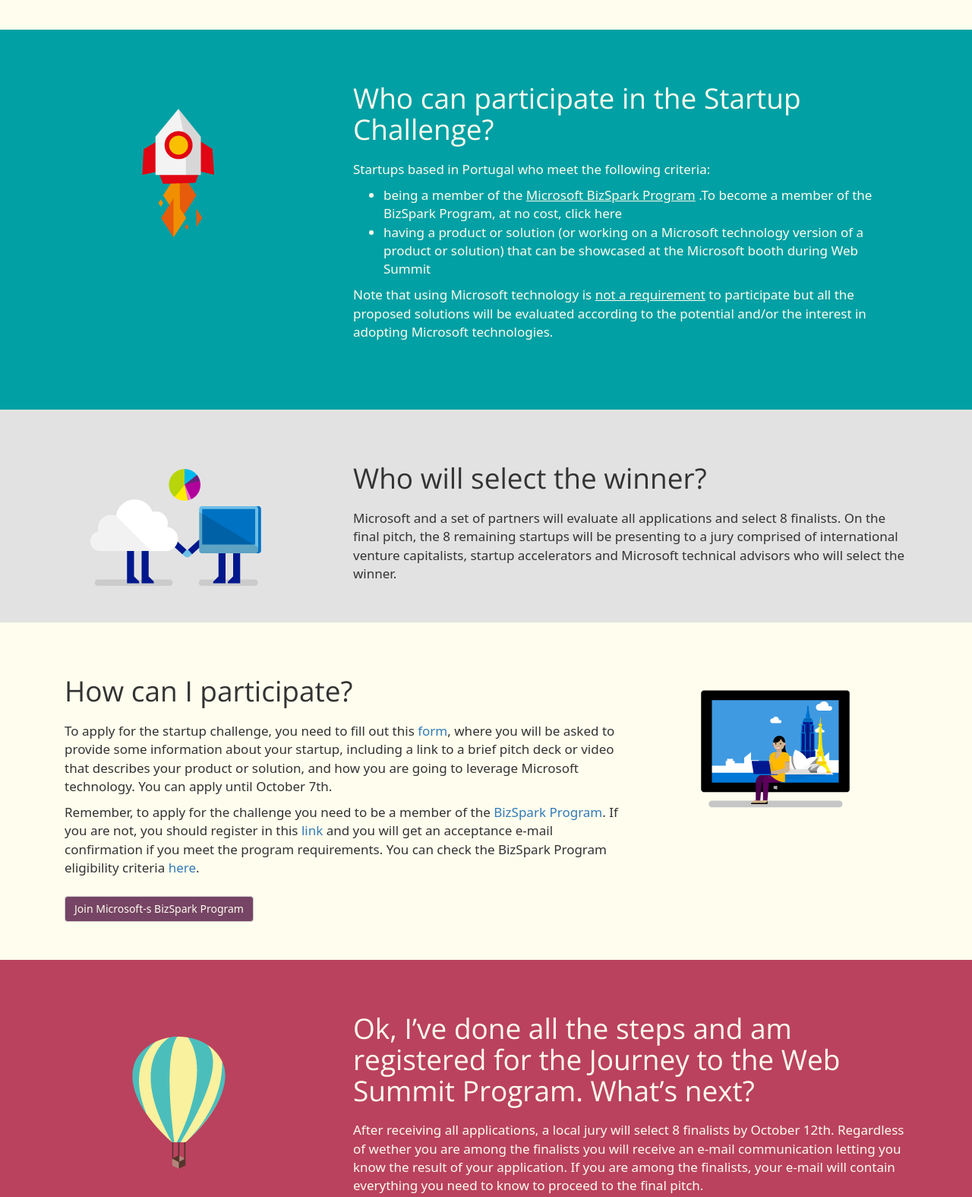
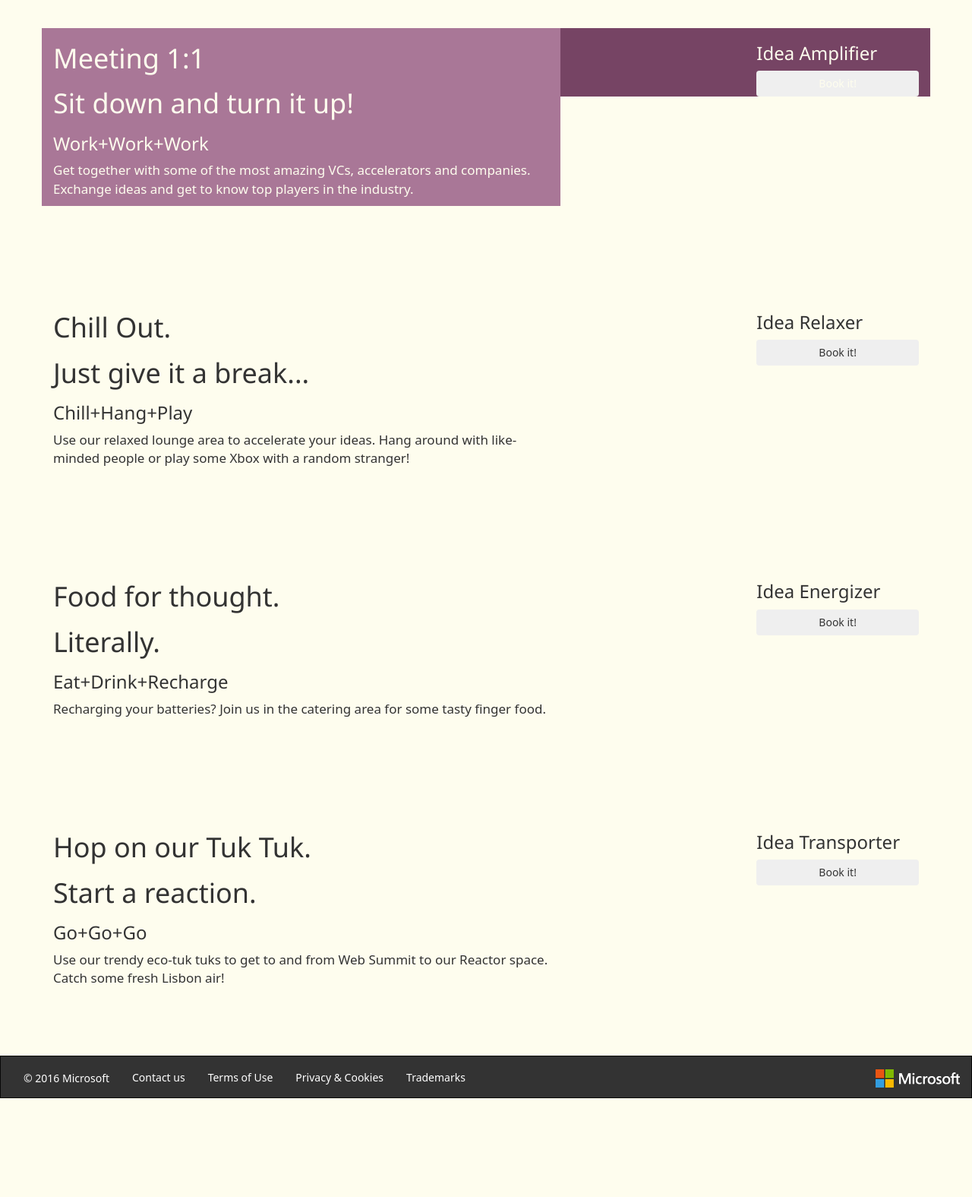
Before and after one commit to DXPortugal/LXReactor, a plain HTML site: page wwwroot/index.html in a window 1280 px wide. Shown: the part 952-2527 px from the top of the page at 76% size. After the commit the page ends 2397 px from the top, so only its background shows below. Drawn offline with nearby package versions, Linux system fonts and the light colour scheme; a web font is replaced by a local one.

Commit message:
Structuring touch up

```diff
--- a/wwwroot/css/styles.css
+++ b/wwwroot/css/styles.css
@@ -139,6 +139,7 @@
     text-align: center;
     padding-top: 10px;
     padding-bottom: 10px;
+    color: darkblue
 }
 
 .pageTitle {
@@ -522,6 +523,10 @@
     background-color: #BA425E;
 }
 
+.lightpurplebg {
+    background-color: #A97797;
+}
+
 .purplebg {
     background-color: #764464;
 }
--- a/wwwroot/index.html
+++ b/wwwroot/index.html
@@ -6,7 +6,7 @@
 	<link rel="stylesheet" href="css/styles.css">
 	<link rel="stylesheet" href="http://cdnjs.cloudflare.com/ajax/libs/font-awesome/4.6.3/css/font-awesome.min.css">
 	<link rel="stylesheet" type="text/css" href="//fonts.googleapis.com/css?family=Open+Sans" />
-    <link rel='shortcut icon' href='favicon.ico' type='image/x-icon'/ >
+	<link rel='shortcut icon' href='favicon.ico' type='image/x-icon' />
 	<meta charset="UTF-8" />
 	<meta name="viewport" content="width=device-width, initial-scale=1.0">
 </head>
@@ -15,7 +15,8 @@
 	<div class="container-fluid">
 		<!-- Brand and toggle get grouped for better mobile display -->
 		<div class="navbar-header">
-            <button type="button" class="navbar-toggle collapsed" data-toggle="collapse" data-target="#bs-example-navbar-collapse-1" aria-expanded="false">
+			<button type="button" class="navbar-toggle collapsed" data-toggle="collapse" data-target="#bs-example-navbar-collapse-1"
+				aria-expanded="false">
                 <span class="sr-only">Toggle navigation</span>
                 <span class="icon-bar"></span>
                 <span class="icon-bar"></span>
@@ -40,121 +41,163 @@
 
 	<div class="container-fluid" id="body">
 
+		<div class="row">
+			<div class="col-md-8 col-md-offset-2">
+				<h3 class="bigTitle">About the Reactor</h3>
+				<h3 class="challengesubsubtitle">
+					We've created the Journey to the Web Summit Program to help you get ready and showcase your business to the world (well,
+					maybe not world, but how about more than 50,000 of the sharpest minds, biggest investors and the ones doing the next-gen
+					thinking out there?)!
+				</h3>
+			</div>
+		</div>
+
+		<i class="fa fa-chevron-down chevron" aria-hidden="true"></i>
+
 		<div class="row paddingbottom paddingtop">
 			<div class="container paddingbottom">
-                <div class="col-md-8">
-                    <h3 class="faqtitle">What is the Journey to the Web Summit Program?</h3>
-                    <p>
-                        The <b>Journey to Web Summit Program</b> is a Microsoft Program designed to support and select the best startups in Portugal and showcase them at the Microsoft booth during the <b>Web Summit</b> conference that will take place
-                        in Lisbon later this year.
+				<div class="row">
+					<div class="col-md-7 lightpurplebg">
+						<h1 class="whiteText">
+							Meeting 1:1
+						</h1>
+						<h1 class="whiteText">
+							Sit down and turn it up!
+						</h1>
+						<h3 class="whiteText">
+							Work+Work+Work
+						</h3>
+						<p class="whiteText">
+							Get together with some of the most amazing VCs, accelerators and companies. Exchange ideas and get to know top players in
+							the industry.
 						</p>
 					</div>
-                <div class="col-md-4">
-                    <img class="center-block" src="imgs/whatis.png">
+					<div class="col-md-5 purplebg">
+						<div class="row">
+							<div class="col-md-6">
+
+							</div>
+							<div class="col-md-6">
+								<h3 class="whiteText">
+									Idea Amplifier
+								</h3>
+								<button class="btn btn-block whiteText">
+									Book it!
+								</button>
+							</div>
+						</div>
+					</div>
+				</div>
+			</div>
+		</div>
+		<div class="row paddingbottom paddingtop">
+			<div class="container paddingbottom">
+				<div class="row">
+					<div class="col-md-7">
+						<h1>
+							Chill Out.
+						</h1>
+						<h1>
+							Just give it a break...
+						</h1>
+						<h3>
+							Chill+Hang+Play
+						</h3>
+						<p>
+							Use our relaxed lounge area to accelerate your ideas. Hang around with like-minded people or play some Xbox with a random
+							stranger!
+						</p>
+					</div>
+					<div class="col-md-5">
+						<div class="row">
+							<div class="col-md-6">
+
+							</div>
+							<div class="col-md-6">
+								<h3>
+									Idea Relaxer
+								</h3>
+								<button class="btn btn-block">
+									Book it!
+								</button>
+							</div>
+						</div>
+					</div>
+				</div>
+			</div>
+		</div>
+		<div class="row paddingbottom paddingtop">
+			<div class="container paddingbottom">
+				<div class="row">
+					<div class="col-md-7">
+						<h1>
+							Food for thought.
+						</h1>
+						<h1>
+							Literally.
+						</h1>
+						<h3>
+							Eat+Drink+Recharge
+						</h3>
+						<p>
+							Recharging your batteries? Join us in the catering area for some tasty finger food.
+						</p>
+					</div>
+					<div class="col-md-5">
+						<div class="row">
+							<div class="col-md-6">
+
+							</div>
+							<div class="col-md-6">
+								<h3>
+									Idea Energizer
+								</h3>
+								<button class="btn btn-block">
+									Book it!
+								</button>
+							</div>
+						</div>
+					</div>
+				</div>
+			</div>
+		</div>
+		<div class="row paddingbottom paddingtop">
+			<div class="container paddingbottom">
+				<div class="row">
+					<div class="col-md-7">
+						<h1>
+							Hop on our Tuk Tuk.
+						</h1>
+						<h1>
+							Start a reaction.
+						</h1>
+						<h3>
+							Go+Go+Go
+						</h3>
+						<p>
+							Use our trendy eco-tuk tuks to get to and from Web Summit to our Reactor space. Catch some fresh Lisbon air!
+						</p>
+					</div>
+					<div class="col-md-5">
+						<div class="row">
+							<div class="col-md-6">
+
+							</div>
+							<div class="col-md-6">
+								<h3>
+									Idea Transporter
+								</h3>
+								<button class="btn btn-block">
+									Book it!
+								</button>
+							</div>
+						</div>
+					</div>
 				</div>
 			</div>
 		</div>
 
-        <div class="row bluebg whiteText paddingbottom paddingtop">
-            <div class="container paddingbottom">
-                <div class="col-md-4 hidden-sm hidden-xs">
-                    <img class="paddingtop" src="imgs/rocket.png">
-                </div>
-                <div class="col-md-8">
-                    <h3 class="faqtitle">Who can participate in the Startup Challenge?</h3>
-                    <p>
-                        Startups based in Portugal who meet the following criteria:
-                    </p>
-                    <ul>
-                        <li>being a member of the
-                            <a class="whiteText" href="http://bizspark.microsoft.com">
-                                <u>Microsoft BizSpark Program</u>
-                            </a>.To become a member of the BizSpark Program, at no cost, click <a class="whiteText" href="http://bizspark.microsoft.com/signup/default.aspx">here</a></li>
-                        <li>having a product or solution (or working on a Microsoft technology version of a product or solution) that can be showcased at the Microsoft booth during Web Summit</li>
-                    </ul>
-                    <p>
-                        Note that using Microsoft technology is
-                        <u>not a requirement</u> to participate but all the proposed solutions will be evaluated according to the potential and/or the interest in adopting Microsoft technologies.
-                    </p>
-                </div>
-            </div>
-        </div>
 
-        <div class="row paddingbottom paddingtop greybg">
-            <div class="container">
-                <div class="col-md-4 hidden-sm hidden-xs">
-                    <img src="imgs/partners.png">
-                </div>
-                <div class="col-md-8">
-                    <h3 class="faqtitle">Who will select the winner?</h3>
-                    <p>
-                        Microsoft and a set of partners will evaluate all applications and select 8 finalists. On the final pitch, the 8 remaining startups will be presenting to a jury comprised of international venture capitalists, startup accelerators and Microsoft technical
-                        advisors who will select the winner.
-                    </p>
-                </div>
-            </div>
-        </div>
-
-        <div class="row paddingbottom paddingtop">
-            <div class="container">
-                <div class="col-md-8">
-                    <h3 class="faqtitle">How can I participate?</h3>
-                    <p>
-                        To apply for the startup challenge, you need to fill out this <a href="http://aka.ms/applyforjws">form</a>, where you will be asked to provide some information about your startup, including a link to a brief pitch deck or video
-                        that describes your product or solution, and how you are going to leverage Microsoft technology. You can apply until October 7th.
-                    </p>
-                    <p>
-                        Remember, to apply for the challenge you need to be a member of the <a href="http://www.bizspark.com">BizSpark Program</a>. If you are not, you should register in this <a href="http://www.microsoft.com/bizspark/signup">link</a>                        and you will get an acceptance e-mail confirmation if you meet the program requirements. You can check the BizSpark Program eligibility criteria <a href="https://bizspark.microsoft.com//faqs.aspx">here</a>.
-                    </p>
-
-                    <p class="buttonpaddingtop"><a href="http://www.microsoft.com/bizspark/signup"><button type="button" class="btn btn-default purplebg whiteText">Join Microsoft-s BizSpark Program</button></a></p>
-                </div>
-                <div class="col-md-4 paddingtop">
-                    <img class="center-block" src="imgs/apply.png">
-                </div>
-            </div>
-        </div>
-
-        <div class="row pinkbg whiteText paddingtop paddingbottom">
-            <div class="container paddingbottom">
-                <div class="col-md-4 hidden-sm hidden-xs">
-                    <img class="paddingtop" src="imgs/balloon.png">
-                </div>
-                <div class="col-md-8">
-                    <h3 class="faqtitle">Ok, I’ve done all the steps and am registered for the Journey to the Web Summit Program. What’s next?</h3>
-                    <p>
-                        After receiving all applications, a local jury will select 8 finalists by October 12th. Regardless of wether you are among the finalists you will receive an e-mail communication letting you know the result of your application. If you are among the finalists,
-                        your e-mail will contain everything you need to know to proceed to the final pitch.
-                    </p>
-                    <p>
-                        Throughout September and October, our teams and partners will also be delivering a set of <b>open online masterclasses</b> that you can attend to help you prepare and make the most out of Web Summit, with topics ranging from Growth
-                        Hacking, Investment 101 to more technical sessions on IoT, Bots and Machine Learning. You can see the full list of upcoming sessions and watch them live.
-                    </p>
-
-                    <p class="buttonpaddingtop">
-                        <a href="masterclasses.html#masterclasses"><button type="button" class="btn btn-default bluebg whiteText noBorder ok">See the schedule</button></a>
-                    </p>
-
-                    <p class="buttonpaddingbottom">
-                        <a href="https://channel9.msdn.com/Events/Journey-to-the-Websummit--Online-Masterclasses"><button type="button" class="btn btn-default bluebg whiteText noBorder ok">Watch The Masterclasses Live</button></a>
-                    </p>
-                </div>
-            </div>
-        </div>
-
-        <div class="row paddingbottom paddingtop">
-            <div class="container paddingbottom">
-                <div class="col-md-8">
-                    <h3 class="faqtitle">How can I contact the Program representatives?</h3>
-                    <p>
-                        You can do it by clicking <span class="fake-link blueTitle help">here</span>. You can expect a reply from us within 24 business hours so rest assured we’ll get back to you!
-                    </p>
-                </div>
-                <div class="col-md-4 hidden-sm hidden-xs">
-                    <img src="imgs/phone.png">
-                </div>
-            </div>
-        </div>
 	</div>
 
 	<nav class="navbar navbar-inverse navbar- navbarColor" id="footer">
@@ -164,7 +207,7 @@
 				<a href="http://microsoft.pt/"><img id="microsoft" alt="Microsoft" src="/imgs/logo-microsoft.png"></a>
 			</div>
 			<p class="navbar-text navbar-left" id="copy">&copy 2016 Microsoft</p>
-            <p class="navbar-text navbar-left"><a class="footerLink help">Contact us</a></p>
+			<p class="navbar-text navbar-left"><a class="footerLink contactus">Contact us</a></p>
 			<p class="navbar-text navbar-left"><a class="footerLink" href="http://www.microsoft.com/en-us/legal/intellectualproperty/copyright/default.aspx">Terms of Use</a></p>
 			<p class="navbar-text navbar-left"><a class="footerLink" href="http://go.microsoft.com/fwlink/?LinkId=521839">Privacy & Cookies</a></p>
 			<p class="navbar-text navbar-left"><a class="footerLink" href="http://www.microsoft.com/en-us/legal/intellectualproperty/trademarks/en-us.aspx">Trademarks</a></p>
@@ -175,7 +218,8 @@
 
 <script type="text/javascript" src="https://code.jquery.com/jquery-3.1.0.min.js"></script>
 <!-- Latest compiled and minified JavaScript -->
-<script src="https://maxcdn.bootstrapcdn.com/bootstrap/3.3.7/js/bootstrap.min.js" integrity="sha384-Tc5IQib027qvyjSMfHjOMaLkfuWVxZxUPnCJA7l2mCWNIpG9mGCD8wGNIcPD7Txa" crossorigin="anonymous"></script>
+<script src="https://maxcdn.bootstrapcdn.com/bootstrap/3.3.7/js/bootstrap.min.js" integrity="sha384-Tc5IQib027qvyjSMfHjOMaLkfuWVxZxUPnCJA7l2mCWNIpG9mGCD8wGNIcPD7Txa"
+	crossorigin="anonymous"></script>
 <script type="text/javascript" src="js/mail.js"></script>
 <script>
     if (window !== top) top.location = window.location;
```
Also changed, not shown: wwwroot/js/mail.js (added, +9 -0 lines), 1 other file. Lines whose indentation alone changed are shown as unchanged.
